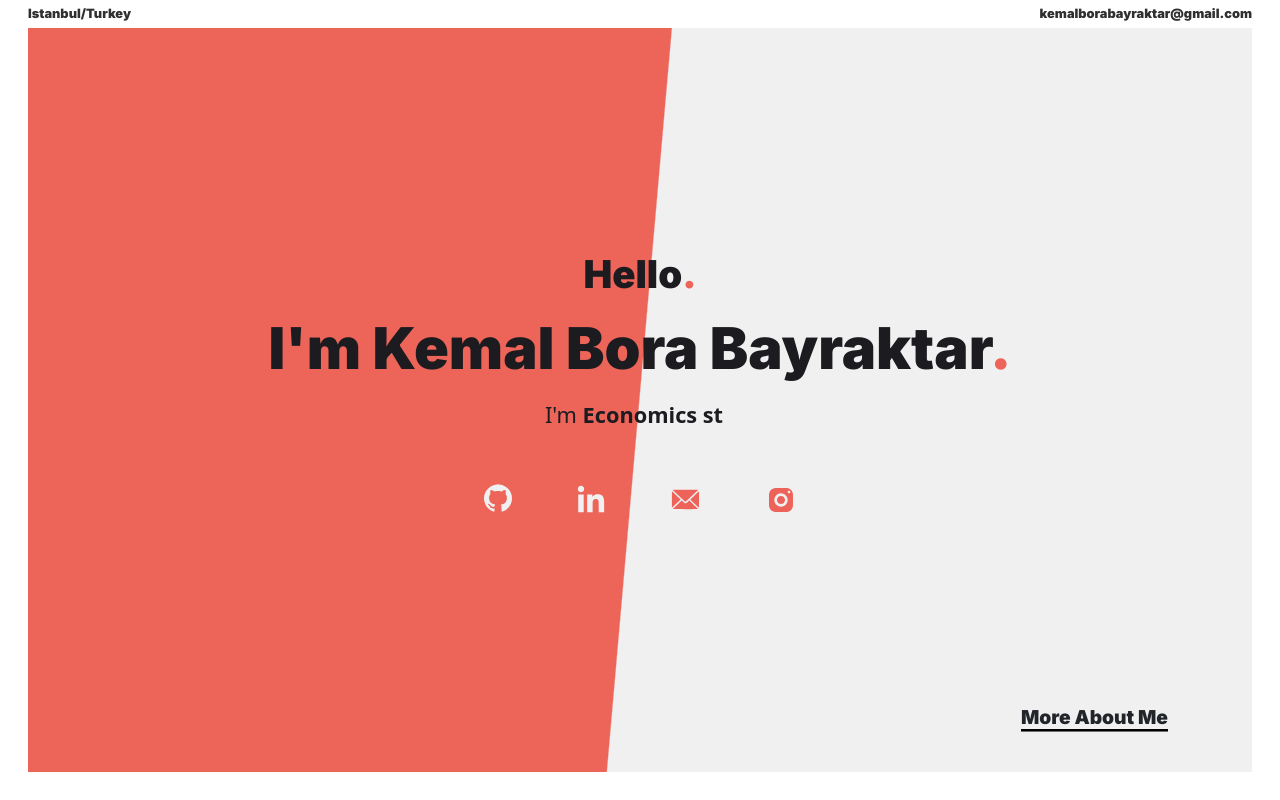
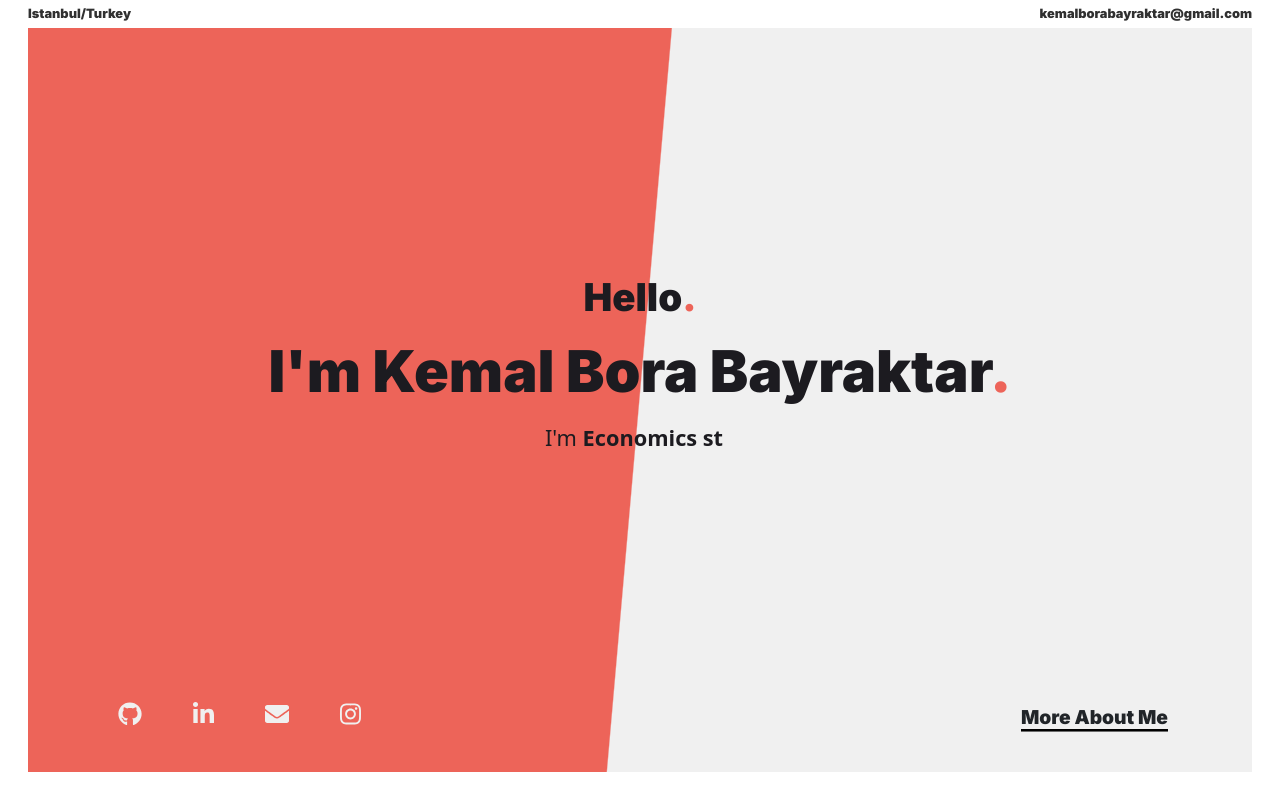
Before and after one commit to bora-bayraktar/portfolio, a React (Create React App) app: page / in a window 1280 px wide. Built offline with nearby package versions, Linux system fonts and the light colour scheme.

Commit message:
Add fa icons

```diff
--- a/package.json
+++ b/package.json
@@ -3,6 +3,10 @@
     "version": "0.1.0",
     "private": true,
     "dependencies": {
+        "@fortawesome/fontawesome-svg-core": "^1.2.36",
+        "@fortawesome/free-brands-svg-icons": "^5.15.4",
+        "@fortawesome/free-solid-svg-icons": "^5.15.4",
+        "@fortawesome/react-fontawesome": "^0.1.17",
         "@testing-library/jest-dom": "^5.16.1",
         "@testing-library/react": "^12.1.2",
         "@testing-library/user-event": "^13.5.0",
--- a/src/components/Icons.js
+++ b/src/components/Icons.js
@@ -1,39 +1,30 @@
 import React, { Component } from "react";
-import github from "../assets/github.svg";
-import linkedin from "../assets/linkedin.svg";
-import mail from "../assets/mail.svg";
-import instagram from "../assets/instagram.svg";
+import { FontAwesomeIcon } from "@fortawesome/react-fontawesome";
+import {
+    faGithub,
+    faLinkedinIn,
+    faInstagram,
+} from "@fortawesome/free-brands-svg-icons";
+import { faEnvelope } from "@fortawesome/free-solid-svg-icons";
 
 class Icons extends Component {
     render() {
         return (
             <div className="icons">
                 <a href="https://github.com/bora-bayraktar">
-                    <img id="github-icon"
-                        width="28vmin"
-                        height="28vmin"
-                        src={github}
-                        style={{ marginRight: "5vw" }}
-                    ></img>
+                    <FontAwesomeIcon icon={faGithub} />
                 </a>
                 <a href="https://www.linkedin.com/in/kemal-bora-b-586b3812a/">
-                    <img id="linkedin-icon"
-                        width="30vmin"
-                        height="30vmin"
-                        src={linkedin}
-                        style={{ marginRight: "5vw" }}
-                    ></img>
+                    <FontAwesomeIcon icon={faLinkedinIn} />
                 </a>
                 <a href="mailto:kemalborabayraktar@gmail.com">
-                    <img id="mail-icon"
-                        width="31vw"
-                        height="31vw"
-                        src={mail}
-                        style={{ marginRight: "5vw" }}
-                    ></img>
+                    <FontAwesomeIcon icon={faEnvelope} />
                 </a>
-                <a id="instagram-icon" href="https://www.instagram.com/bora_bayraktar/">
-                    <img width="32vmin" height="32vmin" src={instagram}></img>
+                <a
+                    id="instagram-icon"
+                    href="https://www.instagram.com/bora_bayraktar/"
+                >
+                    <FontAwesomeIcon icon={faInstagram} />
                 </a>
             </div>
         );
--- a/src/components/MoreAboutMeButton.js
+++ b/src/components/MoreAboutMeButton.js
@@ -3,7 +3,7 @@ import React, { Component } from "react";
 class MoreAboutMeButton extends Component {
     render() {
         return (
-            <div class="more-about-button">
+            <div className="more-about-button">
                 <ul id="more-button-ul">
                     <li id="more-button-li">
                         <span id="more-button-span">More About Me</span>
--- a/src/index.css
+++ b/src/index.css
@@ -51,7 +51,7 @@ body {
 .hello {
     color: rgb(28, 27, 32);
     position: absolute;
-    top: 30%;
+    top: 33%;
     width: 100%;
     text-align: center;
 }
@@ -72,34 +72,23 @@ body {
 }
 
 .icons {
-    position: relative;
-    bottom: -57vh;
-    display: inline-flex;
-    justify-content: center;
-    width: 100%;
+    position: absolute;
+    width: 30%;
+    bottom: 5vh;
+    left: 5vw;
+    font-size: 3vmin;
+    display: flex;
 }
 
-#github-icon,
-#linkedin-icon {
-    filter: invert(100%) sepia(0%) saturate(2010%) hue-rotate(84deg)
-        brightness(114%) contrast(88%);
+.icons a {
+    color: rgb(240, 240, 240);
+    margin: 0 2vw;
     transition: all 0.2s ease-in-out;
 }
 
-#mail-icon,
-#instagram-icon {
-    filter: invert(43%) sepia(47%) saturate(1241%) hue-rotate(322deg)
-        brightness(108%) contrast(86%);
-    transition: all 0.2s ease-in-out;
-}
-
-#github-icon:hover,
-#linkedin-icon:hover,
-#mail-icon:hover,
-#instagram-icon:hover {
-    filter: invert(6%) sepia(6%) saturate(1867%) hue-rotate(211deg)
-        brightness(92%) contrast(88%);
+.icons a:hover {
     transform: scale(1.5);
+    color: rgb(28, 27, 32);
 }
 
 .more-about-button {
```
Also changed, not shown: 1 other file (tests, documents, lock files or other folders).
